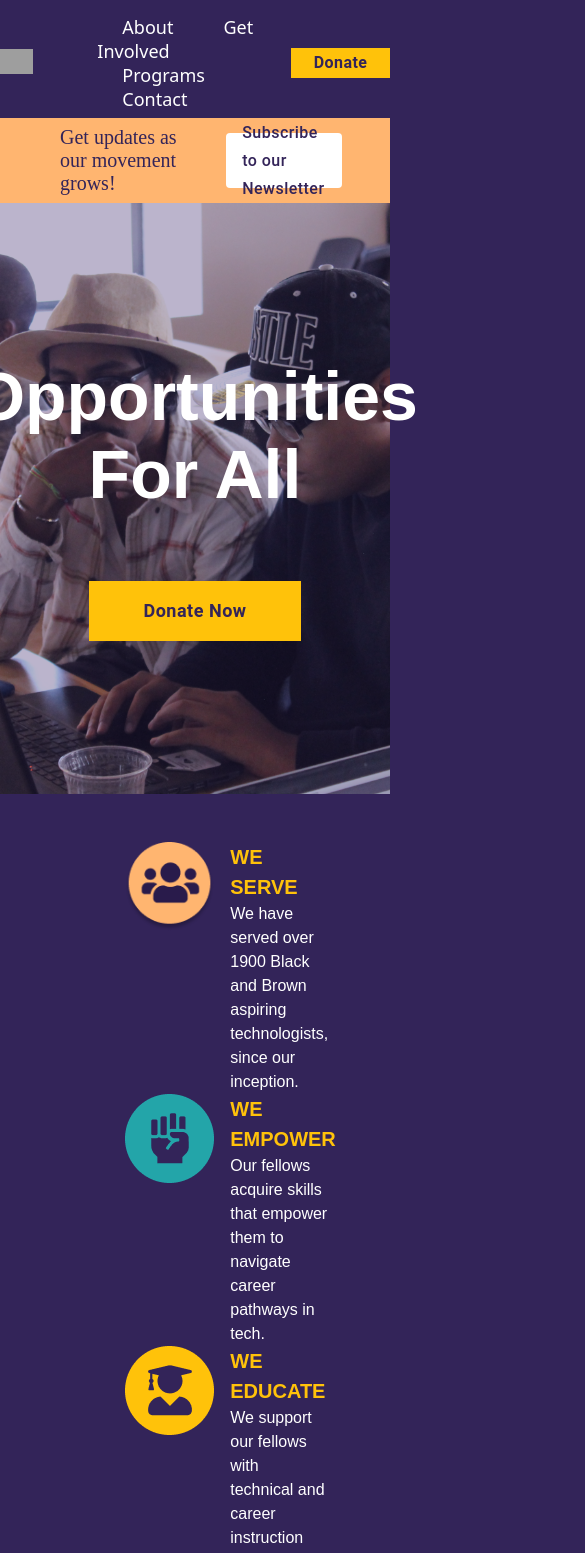
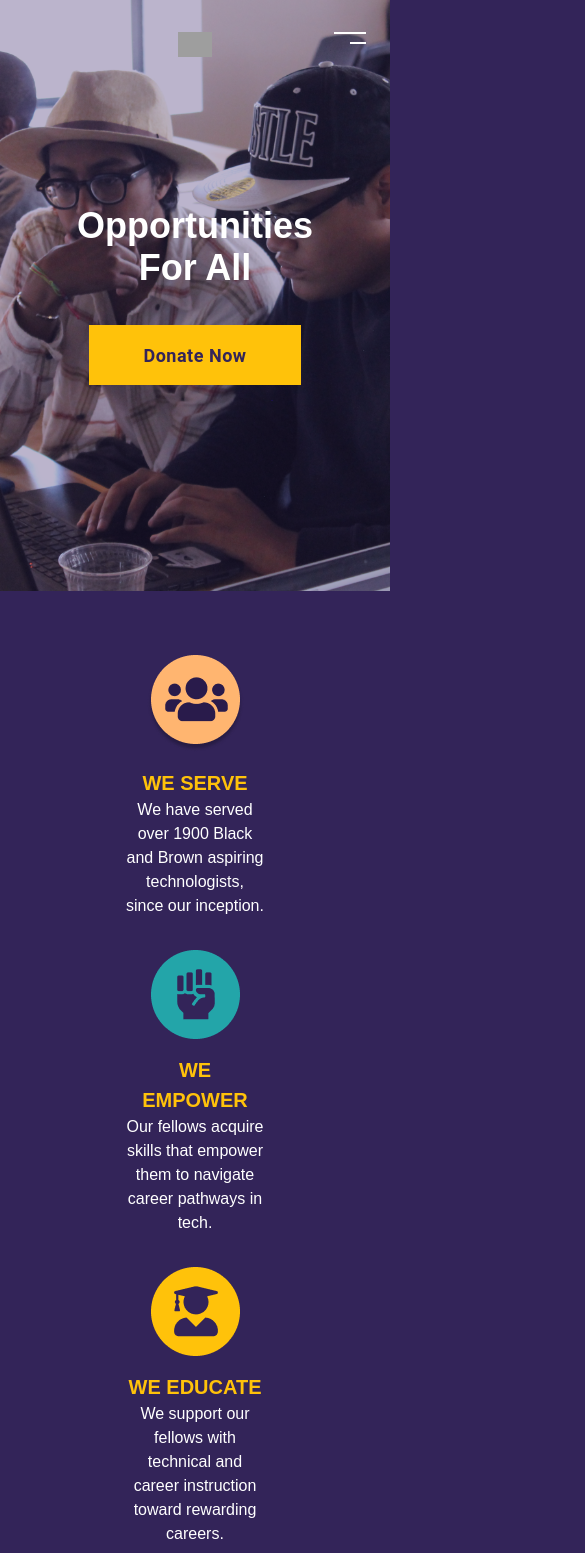
Before and after one commit to imkewlhuh/TKH-Replica, a React (Vite) app: page / in a window 390 px wide. Shown: the top 1553 px of the page, 585 px wide, since content can reach past the window. Built offline with nearby package versions, Linux system fonts and the light colour scheme; grey boxes are pictures that could not be loaded.

Commit message:
mobile responsive, pending open navbar

```diff
--- a/src/App.css
+++ b/src/App.css
@@ -23,11 +23,10 @@ html::-webkit-scrollbar-track {
 
 body {
   background-color: #332459;
-  overflow-x: hidden;
 }
 
 .headerTitle {
-  height: 25px;
+  max-height: 25px;
 }
 
 .navLinks {
@@ -90,6 +89,11 @@ body {
   font-family: sans-serif;
 }
 
+.bannerImg {
+  height: fit-content;
+  width: fit-content;
+}
+
 .restoration {
   height: 130vh;
   display: flex;
@@ -98,7 +102,7 @@ body {
   gap: 2em;
   font-family: sans-serif;
   position: relative;
-  padding-top: 3em;
+  padding: 5em;
 }
 
 .restoration::before {
@@ -115,6 +119,16 @@ body {
   opacity: 0.45;
 }
 
+.video {
+  border: 0px;
+  width: 80%;
+  aspect-ratio: 16/9;
+}
+
+.carousel {
+  width: 100vw;
+}
+
 .footerLinks {
   text-decoration: none;
   color: white;
@@ -124,3 +138,32 @@ body {
 .footerLinks:hover {
   color: #FFC20A;
 }
+
+@media all and (max-width: 1100px) {
+  .restoration {
+    flex-direction: column;
+    height: auto;
+  }
+
+  .video {
+    width: 120%;
+  }
+}
+
+@media all and (max-width: 500px) {
+  .hero {
+    font-size: large;
+  }
+  html {
+    scrollbar-width: 0vw;
+  }
+  html::-webkit-scrollbar {
+    width: 0vw;
+  }
+}
+
+@media all and (max-width: 700px) {
+  .restoration::before {
+    background-size: cover;
+  }
+}
--- a/src/components/bannerItem.jsx
+++ b/src/components/bannerItem.jsx
@@ -9,12 +9,13 @@ export const bannerItems = [
 export default function BannerItem(props) {
     return (
         <Box sx={{
-            display: "flex", alignItems: "flex-start", flexWrap: {md: "wrap", lg: "nowrap"},
-            lineHeight: "1.5", gap: "1em", paddingX: "1em"
+            display: "flex", alignItems: {xs: "center", lg:"flex-start"}, flexDirection: {xs: "column", lg: "row"},
+            lineHeight: "1.5", gap: "1em", padding: "1em", textAlign: {xs: "center", lg: "left"}, flexWrap: {xs: "wrap", lg: "nowrap"}
             }}>
-            <img style={{height: "89px"}} src={props.img} />
+            <img className="bannerImg" src={props.img} />
             <Box sx={{
-                display: "flex", flexDirection: "column", fontFamily: "sans-serif"
+                display: "flex", flexDirection: "column", fontFamily: "sans-serif",
+                width: {xs: "100%", md: "50%"}
                 }}>
                 <h3 style={{color: "#FFC20A", fontSize: "20px"}}>{props.title}</h3>
                 <p style={{color: "white"}}>{props.desc}</p>
--- a/src/components/testimonial.jsx
+++ b/src/components/testimonial.jsx
@@ -18,8 +18,8 @@ export const testimonials = [
 export default function Testimonial(props) {
     return (
         <>
-            <Avatar sx={{height: "30vh", width: "fit-content"}} alt={props.name} src={props.img} />
-            <Box sx={{width: "38%", fontSize: "18px"}}>
+            <Avatar sx={{height: {xs: "8em", sm: "12em", md: "30vh"}, width: "fit-content"}} alt={props.name} src={props.img} />
+            <Box sx={{width: {xs: "90%", md: "38%"}, fontSize: "18px"}}>
                 <h1><span style={{ color: "#FFC20A" }}>WHAT OUR</span> STUDENTS HAVE TO SAY</h1>
                 <br />
                 <br />
--- a/src/home.jsx
+++ b/src/home.jsx
@@ -15,9 +15,22 @@ import 'aos/dist/aos.css';
 
 Aos.init();
 
+const closedNav = {
+    height: "10vh", padding: "2em 0em 1.5em 0em", display: { xs: "flex", lg: "none" },
+    alignItems: "center", justifyContent: "space-around", position: "absolute",
+    top: "0", left: "0", width: "100%",
+};
+
+const openNav = {
+    bgcolor: "white", display: "flex", flexDirection: "column",
+    position: "absolute", top: "0", left: "0",
+    width: "100vw", height: "100dvh", zIndex: "5"
+};
+
 export default function Home() {
     const [show, setShow] = useState(false);
     const [scroll, setScroll] = useState(0);
+    const [navShow, setNavShow] = useState(false);
 
     useEffect(() => {
         function showNav(e) {
@@ -59,7 +72,7 @@ export default function Home() {
 
             {/* header */}
             <Box sx={{
-                height: "14vh", padding: "2em 0em 1.5em 0em", display: "flex",
+                height: "14vh", padding: "2em 0em 1.5em 0em", display: { xs: "none", lg: "flex" },
                 alignItems: "center", justifyContent: "space-around", gap: "3em"
             }} >
                 <a href="/"><img className="headerTitle" src="/images/title.png" /></a>
@@ -85,9 +98,10 @@ export default function Home() {
                 </Box>
             </Box>
 
+
             {/* Scroll Header */}
             <Box sx={{
-                height: "15vh", padding: "2em 0em 2em 0em", display: "flex",
+                height: "15vh", padding: "2em 0em 2em 0em", display: { xs: "none", lg: "flex" },
                 alignItems: "center", justifyContent: "space-around", gap: "3em",
                 position: "fixed", top: "0", left: "0", bgcolor: "#291B4B",
                 width: "100%", zIndex: show ? "2" : "-1", opacity: show ? "1" : "0", transition: "opacity 0.5s",
@@ -129,9 +143,10 @@ export default function Home() {
                 </Box>
             </Box>
 
+
             {/* sub-header */}
             <Box sx={{
-                bgcolor: "#FFB570", color: "#332459", display: "flex",
+                bgcolor: "#FFB570", color: "#332459", display: { xs: "none", lg: "flex" },
                 alignItems: "center", justifyContent: "center", padding: "0.4em 0em 0.4em 3em",
                 fontSize: "20px"
             }} >
@@ -143,9 +158,42 @@ export default function Home() {
                 }} variant="contained" disableElevation href="http://eepurl.com/dq4bnb" >Subscribe to our Newsletter</Button>
             </Box>
 
+
+            {/* Mobile Header */}
+            <Box sx={navShow ? {...openNav} : {...closedNav}} >
+                <a href="/"><img className="headerTitle" src="/images/title.png" /></a>
+                <Box sx={{
+                    display: "flex", flexDirection: "column", alignItems: "flex-end",
+                    gap: "0.5em", zIndex: "10", position: "absolute", top: "2em", right: "1.5em"
+                }} onClick={() => setNavShow(!navShow)} >
+                    <Box sx={{bgcolor: navShow ? "black" : "white", height: "2px", width: "2em"}} ></Box>
+                    <Box sx={{bgcolor: navShow ? "black" : "white", height: "2px", width: "1em"}} ></Box>
+                </Box>
+            </Box>
+
+
+            {/* Mobile Scroll Header */}
+            <Box sx={navShow ? {...openNav} : {
+                height: "10vh", padding: "2em 0em 1.5em 0em", display: { xs: "flex", lg: "none" },
+                alignItems: "center", justifyContent: "space-around", position: "fixed",
+                width: "100%", bgcolor: "#291B4B", zIndex: show ? "2" : "-1", opacity: show ? "1" : "0", transition: "opacity 0.5s",
+
+            }} >
+
+                <a href="/"><img className="headerTitle" src="/images/title.png" /></a>
+                <Box sx={{
+                    display: "flex", flexDirection: "column", alignItems: "flex-end",
+                    gap: "0.5em", zIndex: "10", position: "absolute", top: "2em", right: "1.5em"
+                }} onClick={() => setNavShow(!navShow)} >
+                    <Box sx={{bgcolor: navShow ? "black" : "white", height: "2px", width: "2em"}} ></Box>
+                    <Box sx={{bgcolor: navShow ? "black" : "white", height: "2px", width: "1em"}} ></Box>
+                </Box>
+            </Box>
+
+
             {/* hero */}
             <div className="hero">
-                <Box textAlign={"center"}>
+                <Box sx={{ overflowX: "hidden", width: "100%" }} textAlign={"center"}>
                     <h1 style={{ transform: `translateX(-${scroll < 500 ? scroll : 450}px)`, transition: "transform 0.1s linear" }}>Opportunities</h1>
                     <h1 style={{ transform: `translateX(${scroll < 500 ? scroll : 450}px)`, transition: "transform 0.1s linear" }}>For All</h1>
                 </Box>
@@ -163,6 +211,7 @@ export default function Home() {
                 }} onMouseMove={handleHover} variant="contained" disableElevation href="https://www.classy.org/give/420187/#!/donation/checkout"><p style={{ position: "relative", zIndex: 1 }}>Donate Now</p></Button>
             </div>
 
+
             {/* banner */}
             <Container sx={{ width: "85%" }}>
                 <Grid data-aos="fade" data-aos-duration="1000" padding={"3em 4em"} container>
@@ -178,22 +227,23 @@ export default function Home() {
                 </Grid>
             </Container>
 
+
             {/* Our Mission */}
-            <Box sx={{ bgcolor: "white", height: "70vh", display: "flex", justifyContent: "center", fontFamily: "sans-serif", textAlign: "center" }} >
+            <Box sx={{ bgcolor: "white", display: "flex", justifyContent: "center", fontFamily: "sans-serif", textAlign: "center" }} >
                 <Box data-aos="fade" data-aos-duration="700" sx={{
                     bgcolor: "#FFC20A", width: "75%", display: "flex",
                     flexDirection: "column", alignItems: "center", justifyContent: "space-around",
-                    padding: "3em", height: "115%", zIndex: "1", gap: "2em"
+                    padding: "3em", gap: "2em"
                 }}>
                     <Container data-aos="fade" data-aos-duration="1000" sx={{
                         bgcolor: "#332459", color: "white", padding: "0.5rem",
-                        fontSize: "18px", width: "30%"
+                        width: { xs: "100%", md: "30%" }
                     }}>
                         <h1>Our <span style={{ color: "#FFC20A" }}>Mission</span></h1>
                     </Container>
                     <Container data-aos="fade" data-aos-duration="1000" sx={{
                         bgcolor: "#332459", color: "white", padding: "1em",
-                        fontSize: "18px", lineHeight: "1.5"
+                        lineHeight: "1.5"
                     }}>
                         <p>The Knowledge House empowers and sustains a talent pipeline of technologists, entrepreneurs, and digital leaders, who will uplift their communities out of poverty.</p>
                         <br />
@@ -204,12 +254,13 @@ export default function Home() {
                 </Box>
             </Box>
 
+
             {/* The Great Restoration */}
             <div className="restoration">
-                <Box sx={{ width: "39.5%" }}>
-                    <iframe style={{ width: "100%", aspectRatio: "16/9", border: "0px" }} allowFullScreen src="https://www.youtube.com/embed/W8lLg1u6HIo" />
+                <Box sx={{ flex: "1 1 30%" }}>
+                    <iframe className="video" allowFullScreen src="https://www.youtube.com/embed/W8lLg1u6HIo" />
                 </Box>
-                <Box sx={{ color: "white", width: "39.9%", lineHeight: "1.5", fontSize: "18px" }}>
+                <Box sx={{ color: "white", flex: "1 1 30%", lineHeight: "1.5", fontSize: "18px" }}>
                     <h1><span style={{ color: "#FFB570" }}>THE GREAT</span> RESTORATION</h1>
                     <p>Supporting a Talent-Driven Workforce</p>
                     <br />
@@ -229,13 +280,14 @@ export default function Home() {
                 </Box>
             </div>
 
+
             {/* Student Testimonials */}
             <Box sx={{
-                bgcolor: "#291B4B", color: "white", height: "110vh",
+                bgcolor: "#291B4B", color: "white", minHeight: "110vh",
                 fontFamily: "sans-serif", display: "flex", alignItems: "center",
-                justifyContent: "center", paddingBottom: "3em"
+                justifyContent: "center", padding: "10em"
             }}>
-                <div data-aos="fade" data-aos-duration="1000">
+                <div className="carousel" data-aos="fade" data-aos-duration="1000">
                     <Carousel speed={1100} adaptiveHeight renderCenterLeftControls={{}} renderCenterRightControls={{}} renderBottomCenterControls={({ previousSlide, currentSlide, nextSlide }) => {
                         return (
                             <Box sx={{ wordSpacing: "0.5em", textAlign: "center", transform: `translate(-4em, 5em)` }}>
@@ -249,15 +301,16 @@ export default function Home() {
                             </Box>
                         )
                     }}>
-                        <Container sx={{ display: "flex", alignItems: "center", justifyContent: "space-evenly" }}>
+                        <Container sx={{ display: "flex", alignItems: "center", justifyContent: "space-evenly", flexDirection: { xs: "column", md: "row" }, gap: { xs: "2em", lg: "0em" } }}>
                             <Testimonial {...testimonials[0]} />
                         </Container>
-                        <Container sx={{ display: "flex", alignItems: "center", justifyContent: "space-evenly" }}>
+                        <Container sx={{ display: "flex", alignItems: "center", justifyContent: "space-evenly", flexDirection: { xs: "column", md: "row" }, gap: { xs: "2em", lg: "0em" } }}>
                             <Testimonial {...testimonials[1]} />
                         </Container>
                     </Carousel>
                 </div>
             </Box>
+
 
             {/* Recent News */}
             <Box sx={{
@@ -283,12 +336,13 @@ export default function Home() {
                 </Box>
             </Box>
 
+
             {/* Invest in a Fellow */}
             <Box sx={{
-                height: "60vh", display: "flex", alignItems: "center",
-                justifyContent: "center", paddingTop: "1em", gap: "3em",
-                bgcolor: "#FFC20A", color: "#291B4B", fontSize: "42px",
-                paddingX: "1em", paddingBottom: "1em"
+                display: "flex", alignItems: "center",
+                justifyContent: "center", gap: "3em",
+                bgcolor: "#FFC20A", color: "#291B4B", fontSize: { xs: "25px", sm: "42px" },
+                padding: "2em", flexDirection: { xs: "column", md: "row" }
             }}>
                 <p style={{ width: "60%" }}>You can make an aspiring technologist's dreams come true. Invest in a fellow through one of our new monthly giving clubs today!</p>
                 <Button sx={{
@@ -305,13 +359,18 @@ export default function Home() {
                 }} onMouseMove={handleHover} variant="contained" disableElevation href="https://www.classy.org/give/420187/#!/donation/checkout"><p style={{ position: "relative", zIndex: 1 }}>INVEST IN A FELLOW</p></Button>
             </Box>
 
+
             {/* Footer */}
             <Box sx={{
-                height: "90vh", display: "flex", alignItems: "center",
-                gap: "2em", paddingX: "7em", justifyContent: "center"
+                display: "flex", alignItems: "center",
+                gap: "4em", padding: "7em", justifyContent: "center",
+                flexDirection: { xs: "column", lg: "row" }
             }}>
                 <TKH />
-                <Box sx={{ display: "flex", alignItems: "baseline", gap: "1em" }}>
+                <Box sx={{
+                    display: "flex", alignItems: { xs: "center", md: "baseline" }, gap: "1em",
+                    flexDirection: { xs: "column", md: "row" }
+                }}>
                     <About />
                     <Volunteer />
                     <Programs />
@@ -319,16 +378,18 @@ export default function Home() {
                 </Box>
             </Box>
 
+
             {/* Sub-Footer */}
             <Box sx={{
                 height: "9vh", bgcolor: "#231740", color: "white",
                 display: "flex", alignItems: "center", justifyContent: "center",
-                fontFamily: "sans-serif", fontSize: "13px", letterSpacing: "0.5px"
+                fontFamily: "sans-serif", fontSize: { xs: "8px", sm: "13px" }, letterSpacing: "0.5px"
             }}>
-                <a className="footerLinks" style={{marginRight: "2em"}} href="https://www.theknowledgehouse.org/terms_of_use/">TERMS OF USE</a>
-                <a className="footerLinks" style={{marginRight: "1em"}} href="https://www.theknowledgehouse.org/privacy_policy/">PRIVACY POLICY</a>
+                <a className="footerLinks" style={{ marginRight: "2em" }} href="https://www.theknowledgehouse.org/terms_of_use/">TERMS OF USE</a>
+                <a className="footerLinks" style={{ marginRight: "1em" }} href="https://www.theknowledgehouse.org/privacy_policy/">PRIVACY POLICY</a>
                 <p>© 2022 The Knowledge House</p>
             </Box>
+
         </div>
     )
-}
+};
```
